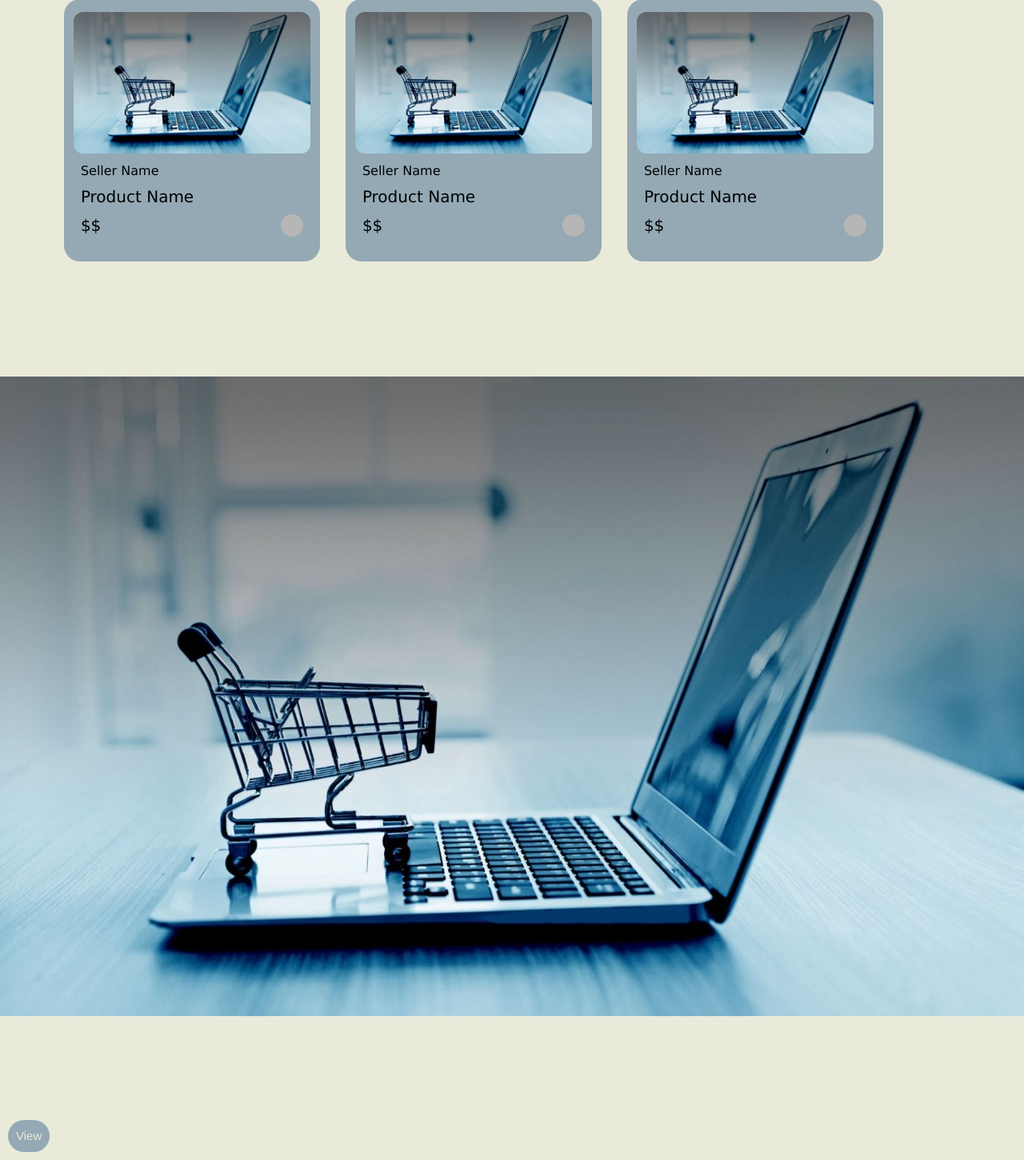
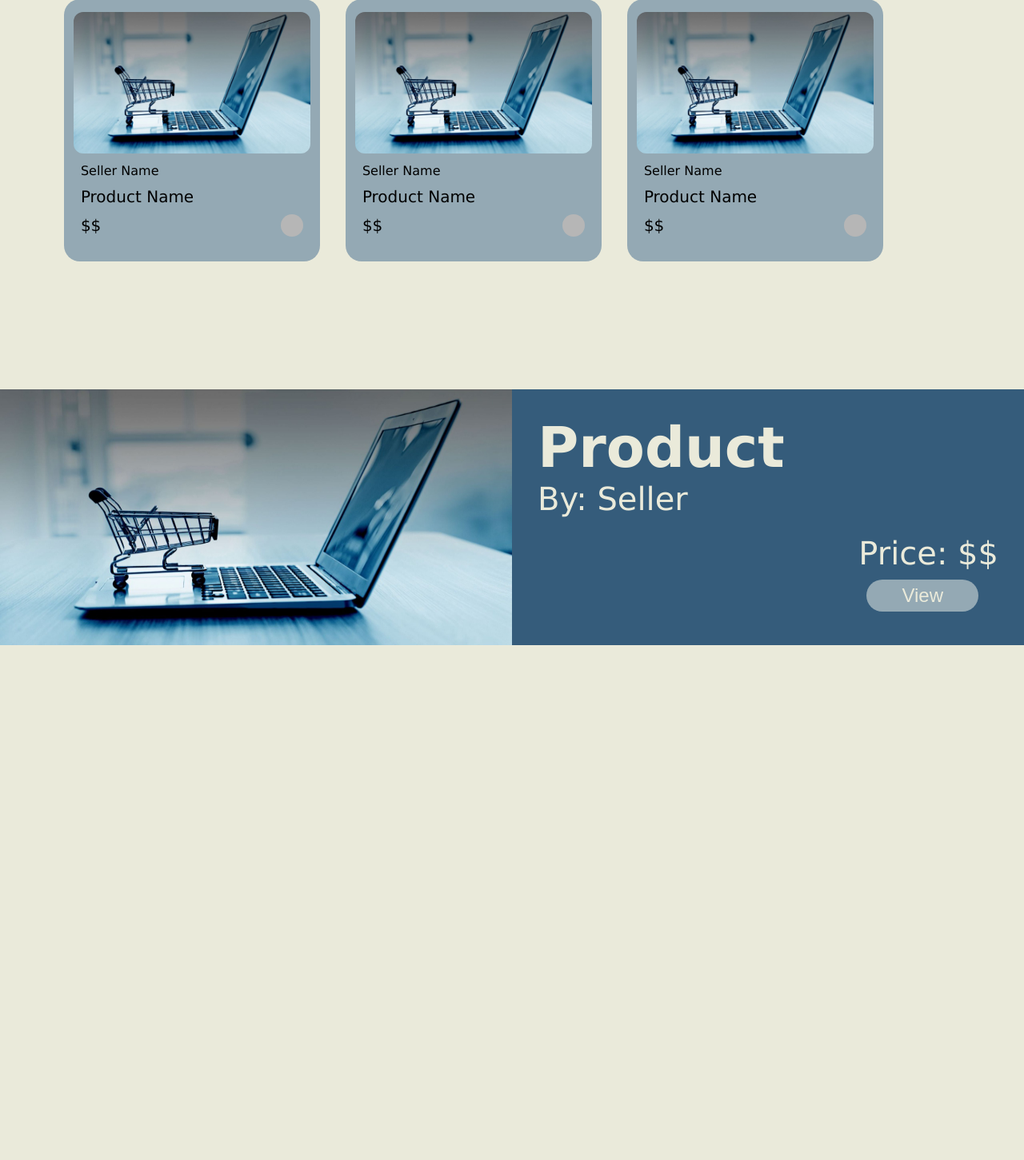
Before and after one commit to SourayaAbdelKader/e-commerce_fullstack, a PHP site: page /products.html in a window 1280 px wide. Shown: the part 2118-3569 px from the top of the page at 80% size. After the commit the page ends 2925 px from the top, so only its background shows below. Run offline with PHP 8.4, Linux system fonts and the light colour scheme.

Commit message:
Styling Ad section elements in products.css

```diff
--- a/client-frontend/styles/products.css
+++ b/client-frontend/styles/products.css
@@ -318,3 +318,52 @@ body{
     width: 38vh;
     background-color: #355c7b;
 }
+
+
+
+/* Ads Section */
+
+.adSection{
+    display: flex;
+    margin: 2vh 0;
+    width: 100%;
+    height: 40vh;
+    background-color: #355c7b;
+
+}
+.productAdImage{
+    height: 100%;
+    width: 50%;
+    background-color: white;
+}
+
+.productAdImage > .fade{
+    border-radius: 0%;
+}
+
+.productAdImage > .fade > img{
+    height: 100%;
+    width: 100%;
+}
+
+.adInfo{
+    font-size: 5vh;
+    justify-content: space-between;
+    width: 50%;
+}
+
+.adSeller{
+    margin: 4vh 0 0 4vh;
+    align-self: start;
+}
+
+.AdView{
+    align-self: end;
+    margin: 0 4vh 4vh 0;
+
+}
+
+.AdView > button{
+    width: 80%;
+    font-size: 3vh;
+}
```
Lines whose indentation alone changed are shown as unchanged.
